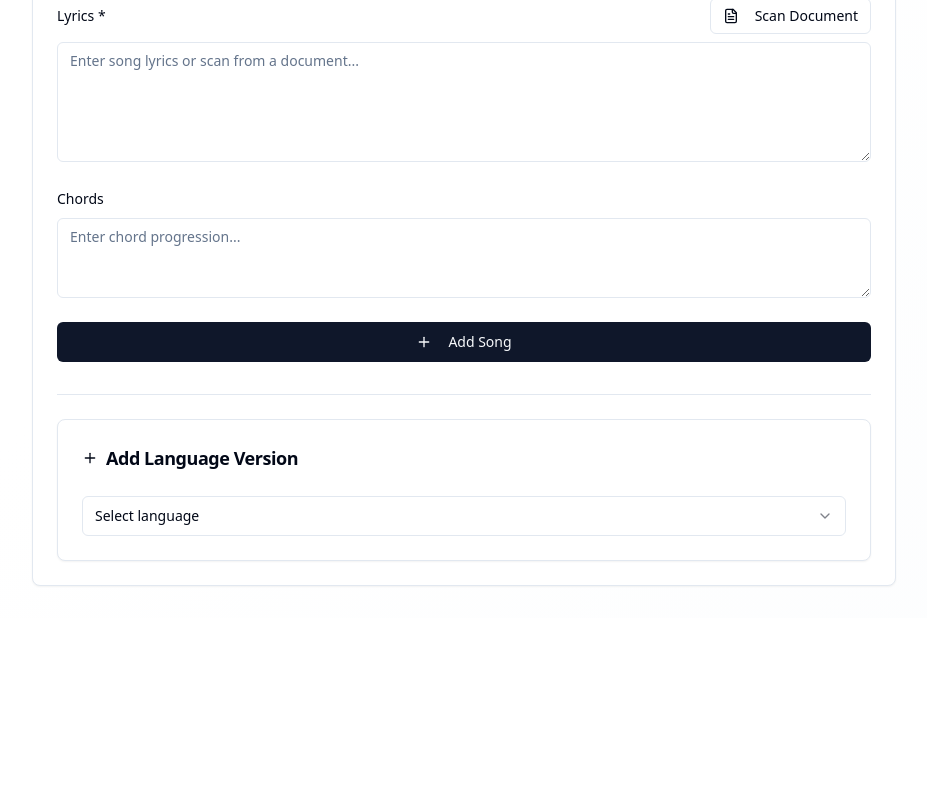
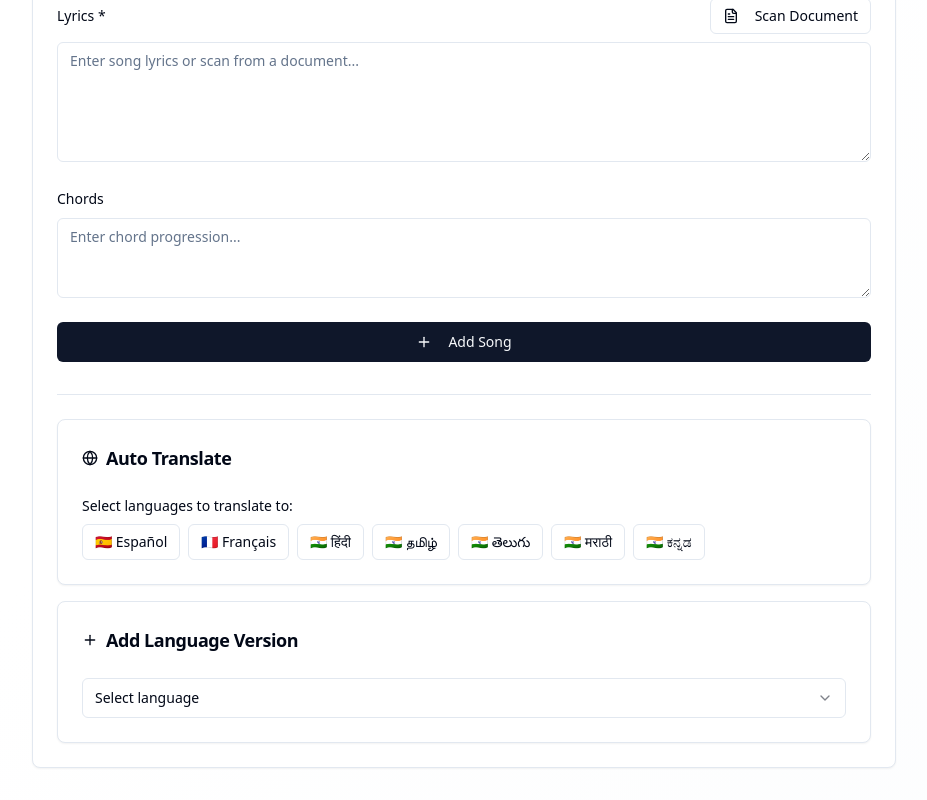
Before and after one commit to paulezekieljohn/melody-muse-global, a React (Vite) app: page /admin in a window 1280 px wide. Shown: the part 637-1437 px from the top of the page, without its empty margins (176-1103 px from the left). Before the commit the page ends 1255 px from the top, so only its background shows below. Built offline with nearby package versions, Linux system fonts and the light colour scheme.

Commit message:
Add translation functionality
Add functionality to translate songs into multiple languages. This includes updating the song data structure to accommodate translations and modifying the UI to allow users to input and manage translations for each song.

```diff
--- a/src/components/LanguageVersionEditor.tsx
+++ b/src/components/LanguageVersionEditor.tsx
@@ -6,7 +6,7 @@ import { Textarea } from '@/components/ui/textarea';
 import { Select, SelectContent, SelectItem, SelectTrigger, SelectValue } from '@/components/ui/select';
 import { Badge } from '@/components/ui/badge';
 import { Separator } from '@/components/ui/separator';
-import { X, Plus, Languages, FileText } from 'lucide-react';
+import { X, Plus, Languages, FileText, Globe, Loader2 } from 'lucide-react';
 import { useToast } from '@/hooks/use-toast';
 import { languages } from '@/data/songs';
 import { SongLanguageVersion, LanguageCode } from '@/types/song';
@@ -16,12 +16,19 @@ interface LanguageVersionEditorProps {
   languageVersions: { [key: string]: SongLanguageVersion };
   onVersionsChange: (versions: { [key: string]: SongLanguageVersion }) => void;
   excludeLanguages?: LanguageCode[];
+  currentSong?: {
+    title: string;
+    artist: string;
+    lyrics: string;
+    language: LanguageCode;
+  };
 }
 
 export const LanguageVersionEditor = ({
   languageVersions,
   onVersionsChange,
-  excludeLanguages = []
+  excludeLanguages = [],
+  currentSong
 }: LanguageVersionEditorProps) => {
   const [selectedLanguage, setSelectedLanguage] = useState<LanguageCode | ''>('');
   const [editingVersion, setEditingVersion] = useState<SongLanguageVersion>({
@@ -31,6 +38,8 @@ export const LanguageVersionEditor = ({
     chords: '',
   });
   const [showScanner, setShowScanner] = useState(false);
+  const [isTranslating, setIsTranslating] = useState(false);
+  const [selectedTranslateLanguages, setSelectedTranslateLanguages] = useState<LanguageCode[]>([]);
   const { toast } = useToast();
 
   const availableLanguages = languages.filter(
@@ -80,12 +89,134 @@ export const LanguageVersionEditor = ({
     });
   };
 
+  const translateText = async (text: string, targetLang: LanguageCode): Promise<string> => {
+    // Simple translation API call using Google Translate API
+    // For demo purposes, this is a placeholder implementation
+    try {
+      const response = await fetch(`https://api.mymemory.translated.net/get?q=${encodeURIComponent(text)}&langpair=en|${targetLang}`);
+      const data = await response.json();
+      return data.responseData?.translatedText || text;
+    } catch (error) {
+      console.error('Translation error:', error);
+      return text; // Return original text if translation fails
+    }
+  };
+
+  const handleBulkTranslate = async () => {
+    if (!currentSong || selectedTranslateLanguages.length === 0) {
+      toast({
+        title: "Missing information",
+        description: "Please select languages to translate to.",
+        variant: "destructive",
+      });
+      return;
+    }
+
+    setIsTranslating(true);
+    const newVersions = { ...languageVersions };
+
+    try {
+      for (const targetLang of selectedTranslateLanguages) {
+        if (newVersions[targetLang]) continue; // Skip if version already exists
+
+        const translatedTitle = await translateText(currentSong.title, targetLang);
+        const translatedLyrics = await translateText(currentSong.lyrics, targetLang);
+
+        newVersions[targetLang] = {
+          title: translatedTitle,
+          artist: currentSong.artist,
+          lyrics: translatedLyrics,
+          chords: '', // Chords typically don't need translation
+        };
+      }
+
+      onVersionsChange(newVersions);
+      setSelectedTranslateLanguages([]);
+
+      toast({
+        title: "Translation completed",
+        description: `Translated song to ${selectedTranslateLanguages.length} language(s).`,
+      });
+    } catch (error) {
+      toast({
+        title: "Translation failed",
+        description: "There was an error translating the song. Please try again.",
+        variant: "destructive",
+      });
+    } finally {
+      setIsTranslating(false);
+    }
+  };
+
   const handleTextExtracted = (text: string) => {
     setEditingVersion(prev => ({ ...prev, lyrics: text }));
   };
 
+  const availableTranslateLanguages = languages.filter(
+    lang => !excludeLanguages.includes(lang.code) &&
+             !languageVersions[lang.code] &&
+             lang.code !== currentSong?.language
+  );
+
   return (
     <div className="space-y-4">
+      {/* Bulk Translation Section */}
+      {currentSong && availableTranslateLanguages.length > 0 && (
+        <Card>
+          <CardHeader>
+            <CardTitle className="text-lg flex items-center gap-2">
+              <Globe className="h-4 w-4" />
+              Auto Translate
+            </CardTitle>
+          </CardHeader>
+          <CardContent className="space-y-4">
+            <div>
+              <label className="text-sm font-medium mb-2 block">
+                Select languages to translate to:
+              </label>
+              <div className="flex flex-wrap gap-2">
+                {availableTranslateLanguages.map((lang) => (
+                  <Button
+                    key={lang.code}
+                    variant={selectedTranslateLanguages.includes(lang.code) ? "default" : "outline"}
+                    size="sm"
+                    onClick={() => {
+                      setSelectedTranslateLanguages(prev =>
+                        prev.includes(lang.code)
+                          ? prev.filter(code => code !== lang.code)
+                          : [...prev, lang.code]
+                      );
+                    }}
+                  >
+                    {lang.flag} {lang.name}
+                  </Button>
+                ))}
+              </div>
+            </div>
+
+            {selectedTranslateLanguages.length > 0 && (
+              <Button
+                onClick={handleBulkTranslate}
+                disabled={isTranslating}
+                className="w-full"
+              >
+                {isTranslating ? (
+                  <>
+                    <Loader2 className="h-4 w-4 mr-2 animate-spin" />
+                    Translating...
+                  </>
+                ) : (
+                  <>
+                    <Globe className="h-4 w-4 mr-2" />
+                    Translate to {selectedTranslateLanguages.length} Language(s)
+                  </>
+                )}
+              </Button>
+            )}
+          </CardContent>
+        </Card>
+      )}
+
       {/* Existing Language Versions */}
       {Object.keys(languageVersions).length > 0 && (
         <div>
--- a/src/pages/Admin.tsx
+++ b/src/pages/Admin.tsx
@@ -357,6 +357,12 @@ const Admin = () => {
                 languageVersions={languageVersions}
                 onVersionsChange={setLanguageVersions}
                 excludeLanguages={[form.watch('language')].filter(Boolean)}
+                currentSong={{
+                  title: form.watch('title'),
+                  artist: form.watch('artist'),
+                  lyrics: form.watch('lyrics'),
+                  language: form.watch('language')
+                }}
               />
             </div>
           </CardContent>
```
